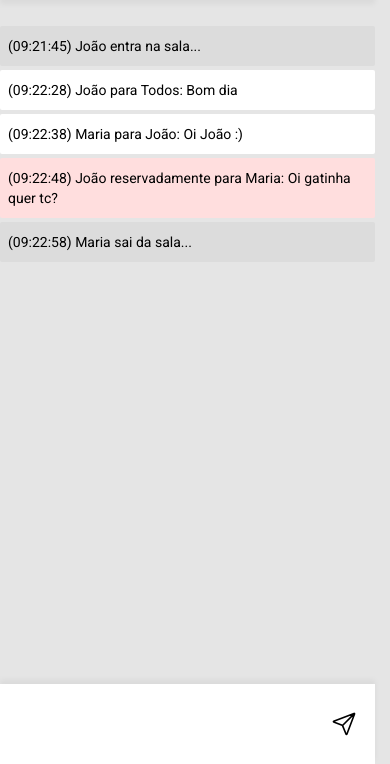
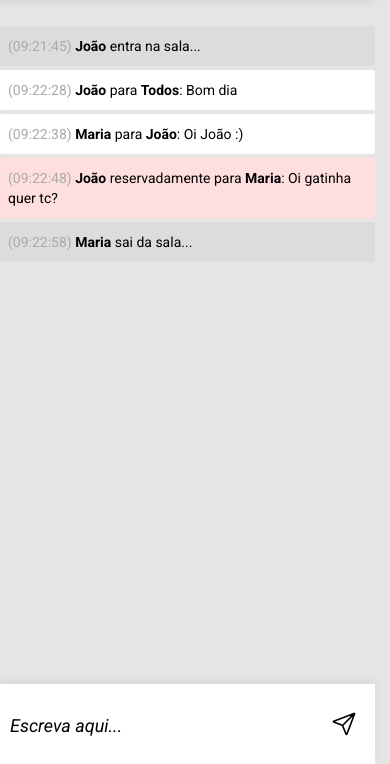
Before and after one commit to breno-aredes/bate-papo-UOL, a plain HTML site: page index.html in a window 390 px wide. Shown: the part 80-844 px from the top of the page. Drawn offline with nearby package versions, Linux system fonts and the light colour scheme.

Commit message:
v 0.1.2 (layout finalizado)

```diff
--- a/css/new.css
+++ b/css/new.css
@@ -3,6 +3,7 @@
 
     body {
         background-color: #E5E5E5;
+        position: relative;
     }
 
     header {
@@ -38,12 +39,23 @@
         margin-bottom: 4px;
         display: flex;
         align-items: center;
+        padding-top: 10px;
+        padding-bottom: 10px;
+    }
+
+    h1 {
         font-family: 'Roboto', sans-serif;
         font-size: 14px;
         line-height: 20px;
         font-weight: 400;
-        padding-top: 10px;
-        padding-bottom: 10px;
+    }
+
+    strong {
+        font-weight: 700;
+    }
+
+    time {
+        color: #AAAAAA;
     }
 
     .entrousaiu {
@@ -67,6 +79,24 @@
         bottom: 0;
     }
 
+    input::placeholder {
+        color: #000000;
+    }
+
+    .mensagem {
+        cursor: text;
+        border: none;
+        font-family: 'Roboto', sans-serif;
+        font-size: 18px;
+        line-height: 22px;
+        font-weight: 400;
+        font-style: italic;
+        width: 300px;
+        height: 30px;
+        margin-left: 8px;
+        margin-top: 25px;
+    }
+
     .iconbot {
         position: absolute;
         font-size: 26px;
--- a/index.html
+++ b/index.html
@@ -25,14 +25,29 @@
     </header>
 
     <ul>
-        <div class="entrousaiu">(09:21:45) João entra na sala...</div>
-        <div class="global">(09:22:28) João para Todos: Bom dia</div>
-        <div class="global">(09:22:38) Maria para João: Oi João :)</div>
-        <div class="privado">(09:22:48) João reservadamente para Maria: Oi gatinha quer tc?</div>
-        <div class="entrousaiu">(09:22:58) Maria sai da sala...</div>
+        <div class="entrousaiu">
+            <h1><time> (09:21:45)</time> <strong>João</strong> entra na sala...</h1>
+        </div>
+        <div class="global">
+            <h1><time>(09:22:28)</time> <strong>João</strong> para <strong>Todos</strong>: Bom dia </h1>
+        </div>
+        <div class="global">
+            <h1> <time> (09:22:38)</time> <strong>Maria</strong> para <strong>João</strong>: Oi João :)</h1>
+        </div>
+        <div class="privado">
+            <h1>
+                <time>(09:22:48)</time> <strong>João</strong> reservadamente para <strong>Maria</strong>: Oi gatinha
+                quer tc?
+            </h1>
+        </div>
+        <div class="entrousaiu">
+            <h1>
+                </head><time>(09:22:58)</time> <strong>Maria</strong> sai da sala...</h1>
+        </div>
     </ul>
 
     <footer>
+        <input placeholder="Escreva aqui..." type="text" class="mensagem">
         <ion-icon class="iconbot" name="paper-plane-outline"></ion-icon>
     </footer>
 
```
